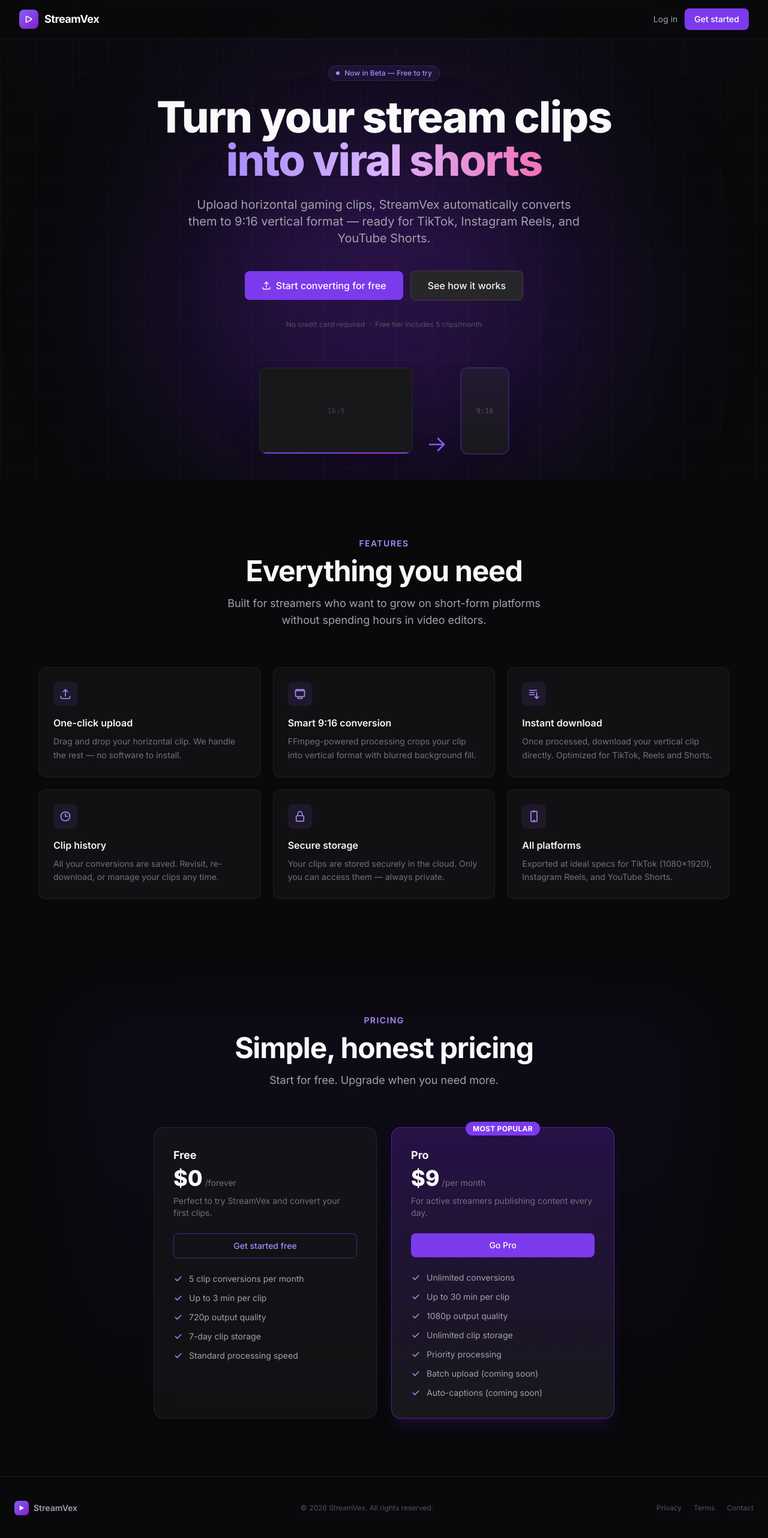
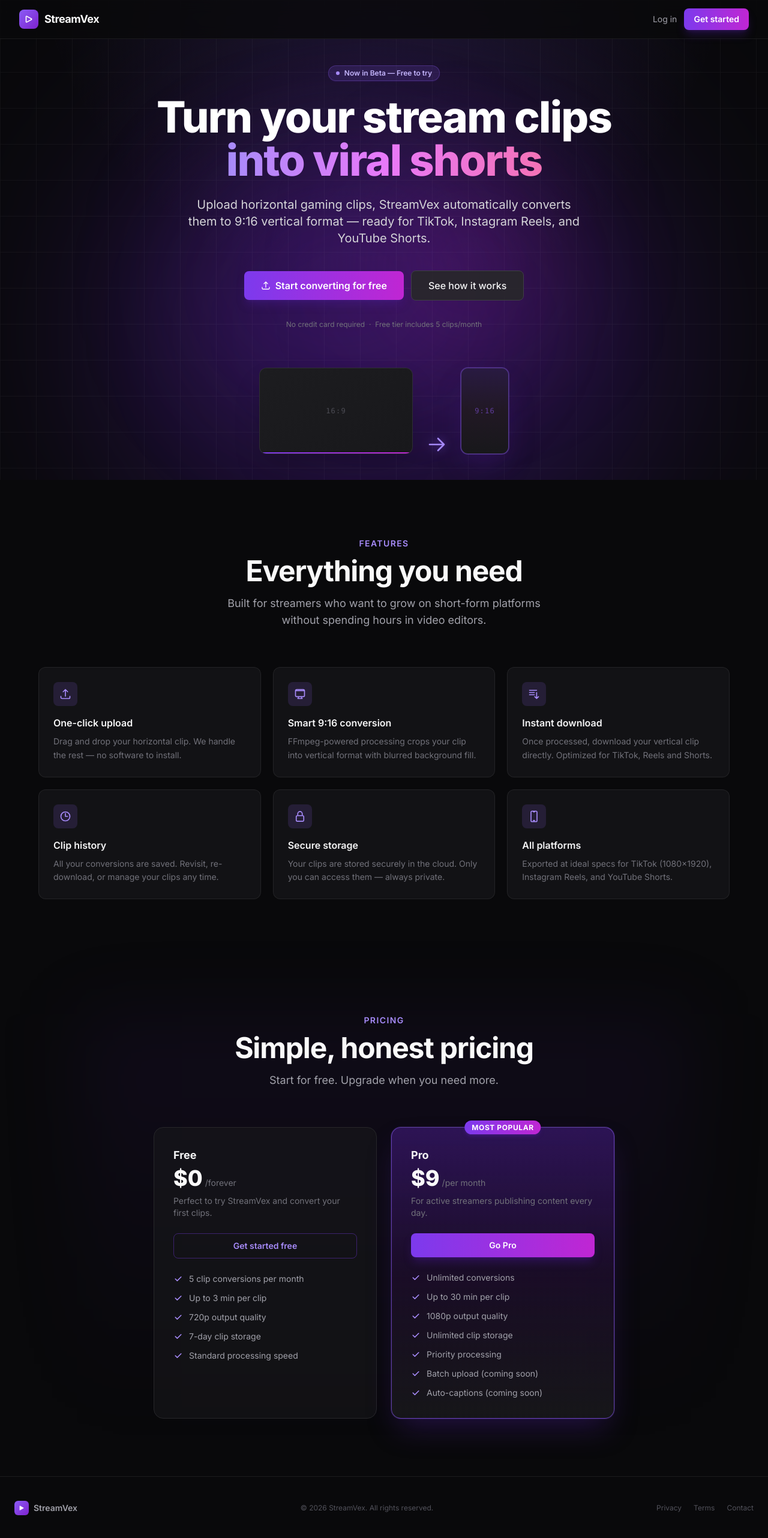
Before and after one commit to lasagnaalforno1/streamvex, a Next.js app: page / in a window 1280 px wide. Shown: the whole page at 60% size. Built offline with nearby package versions, Linux system fonts and the light colour scheme; no server answers.

Commit message:
feat: polish UI with stronger contrast, gradients, hover states and premium visual styling

```diff
--- a/app/globals.css
+++ b/app/globals.css
@@ -10,7 +10,7 @@
 
   body {
     @apply bg-zinc-950 text-zinc-50 antialiased;
-    background-image: radial-gradient(ellipse 90% 40% at 50% -8%, rgba(124, 58, 237, 0.08) 0%, transparent 65%);
+    background-image: radial-gradient(ellipse 80% 50% at 50% -10%, rgba(139, 92, 246, 0.18) 0%, transparent 60%);
   }
 
   * {
@@ -37,41 +37,44 @@
 
 @layer components {
   .glass-card {
-    @apply bg-zinc-900/60 backdrop-blur-sm border border-zinc-800/60 rounded-xl;
+    @apply bg-zinc-900/70 backdrop-blur-sm border border-white/[0.07] rounded-xl;
   }
 
   .gradient-text {
-    @apply bg-gradient-to-r from-violet-400 to-purple-300 bg-clip-text text-transparent;
+    @apply bg-gradient-to-r from-violet-400 via-purple-400 to-fuchsia-400 bg-clip-text text-transparent;
   }
 
   .btn-primary {
     @apply inline-flex items-center justify-center gap-2 px-5 py-2.5 rounded-lg
-           bg-violet-600 hover:bg-violet-500 text-white font-medium text-sm
-           transition-all duration-150 active:scale-[0.98]
-           focus-visible:outline-none focus-visible:ring-2 focus-visible:ring-violet-500;
+           bg-gradient-to-r from-violet-600 to-fuchsia-600
+           hover:from-violet-500 hover:to-fuchsia-500
+           text-white font-semibold text-sm
+           shadow-lg shadow-violet-900/40 hover:shadow-violet-700/60
+           transition-all duration-200 active:scale-[0.97]
+           focus-visible:outline-none focus-visible:ring-2 focus-visible:ring-violet-500 focus-visible:ring-offset-2 focus-visible:ring-offset-zinc-950;
   }
 
   .btn-secondary {
     @apply inline-flex items-center justify-center gap-2 px-5 py-2.5 rounded-lg
-           bg-zinc-800 hover:bg-zinc-700 text-zinc-100 font-medium text-sm
+           bg-zinc-800/90 hover:bg-zinc-700 text-zinc-100 font-medium text-sm
            border border-zinc-700 hover:border-zinc-600
-           transition-all duration-150 active:scale-[0.98]
+           transition-all duration-200 active:scale-[0.97]
            focus-visible:outline-none focus-visible:ring-2 focus-visible:ring-zinc-500;
   }
 
   .btn-outline {
     @apply inline-flex items-center justify-center gap-2 px-5 py-2.5 rounded-lg
            bg-transparent hover:bg-violet-600/10 text-violet-400 hover:text-violet-300
-           font-medium text-sm border border-violet-600/50 hover:border-violet-500
-           transition-all duration-150 active:scale-[0.98]
+           font-semibold text-sm border border-violet-600/40 hover:border-violet-500
+           transition-all duration-200 active:scale-[0.97]
            focus-visible:outline-none focus-visible:ring-2 focus-visible:ring-violet-500;
   }
 
   .input-field {
-    @apply w-full px-3.5 py-2.5 rounded-lg bg-zinc-900 border border-zinc-700
+    @apply w-full px-3.5 py-2.5 rounded-lg bg-zinc-800/80 border border-zinc-700
            text-zinc-100 placeholder-zinc-500 text-sm
-           focus:outline-none focus:ring-2 focus:ring-violet-500 focus:border-transparent
-           transition-colors duration-150;
+           focus:outline-none focus:ring-2 focus:ring-violet-500/70 focus:border-violet-500/50
+           transition-all duration-200;
   }
 
   .label {
--- a/components/dashboard/ClipCard.tsx
+++ b/components/dashboard/ClipCard.tsx
@@ -59,10 +59,10 @@
   return (
     <Link
       href={`/clips/${clip.id}`}
-      className="group flex flex-col rounded-xl border border-zinc-800/60 bg-zinc-900/50 overflow-hidden
+      className="group flex flex-col rounded-xl border border-white/[0.07] bg-zinc-900/60 overflow-hidden
                  transition-all duration-200
-                 hover:border-violet-500/40 hover:bg-zinc-900 hover:-translate-y-0.5
-                 hover:shadow-xl hover:shadow-violet-950/20"
+                 hover:border-violet-500/50 hover:bg-zinc-900 hover:-translate-y-1 hover:scale-[1.01]
+                 hover:shadow-2xl hover:shadow-violet-950/40"
     >
       {/* ── Thumbnail ──────────────────────────────────────────────────────── */}
       <div
@@ -174,7 +174,7 @@
           {clip.title}
         </p>
         <div className="flex items-center justify-between gap-2">
-          <p className="text-xs text-zinc-600 truncate">
+          <p className="text-xs text-zinc-500 truncate">
             {meta.join(" · ")}
           </p>
           {isProcessing && (
--- a/components/landing/Hero.tsx
+++ b/components/landing/Hero.tsx
@@ -5,13 +5,14 @@
     <section className="relative min-h-screen flex items-center justify-center overflow-hidden pt-16">
       {/* Background glow */}
       <div className="absolute inset-0 -z-10">
-        <div className="absolute top-1/4 left-1/2 -translate-x-1/2 w-[800px] h-[600px] bg-violet-700/20 rounded-full blur-[120px]" />
-        <div className="absolute top-1/3 left-1/3 w-[400px] h-[400px] bg-purple-900/20 rounded-full blur-[80px]" />
+        <div className="absolute top-1/4 left-1/2 -translate-x-1/2 w-[900px] h-[700px] bg-violet-700/30 rounded-full blur-[140px]" />
+        <div className="absolute top-1/3 left-1/4 w-[500px] h-[400px] bg-purple-800/20 rounded-full blur-[100px]" />
+        <div className="absolute top-1/3 right-1/4 w-[350px] h-[350px] bg-fuchsia-700/15 rounded-full blur-[90px]" />
       </div>
 
       {/* Grid overlay */}
       <div
-        className="absolute inset-0 -z-10 opacity-[0.03]"
+        className="absolute inset-0 -z-10 opacity-[0.045]"
         style={{
           backgroundImage:
             "linear-gradient(rgba(255,255,255,0.8) 1px, transparent 1px), linear-gradient(90deg, rgba(255,255,255,0.8) 1px, transparent 1px)",
@@ -21,7 +22,7 @@
 
       <div className="max-w-5xl mx-auto px-4 sm:px-6 text-center">
         {/* Badge */}
-        <div className="inline-flex items-center gap-2 px-3 py-1 rounded-full bg-violet-500/10 border border-violet-500/20 text-violet-400 text-xs font-medium mb-6">
+        <div className="inline-flex items-center gap-2 px-3 py-1 rounded-full bg-violet-500/15 border border-violet-500/30 text-violet-300 text-xs font-semibold mb-6 shadow-sm shadow-violet-900/30">
           <span className="relative flex h-1.5 w-1.5">
             <span className="animate-ping absolute inline-flex h-full w-full rounded-full bg-violet-400 opacity-75" />
             <span className="relative inline-flex rounded-full h-1.5 w-1.5 bg-violet-400" />
@@ -30,16 +31,16 @@
         </div>
 
         {/* Headline */}
-        <h1 className="text-5xl sm:text-6xl lg:text-7xl font-extrabold tracking-tight leading-[1.05] mb-6">
+        <h1 className="text-5xl sm:text-6xl lg:text-7xl font-extrabold tracking-tight leading-[1.05] mb-6 text-white drop-shadow-sm">
           Turn your stream clips
           <br />
-          <span className="bg-gradient-to-r from-violet-400 via-purple-300 to-pink-400 bg-clip-text text-transparent">
+          <span className="bg-gradient-to-r from-violet-400 via-fuchsia-400 to-pink-400 bg-clip-text text-transparent">
             into viral shorts
           </span>
         </h1>
 
         {/* Subheadline */}
-        <p className="text-lg sm:text-xl text-zinc-400 max-w-2xl mx-auto mb-10 leading-relaxed">
+        <p className="text-lg sm:text-xl text-zinc-300 max-w-2xl mx-auto mb-10 leading-relaxed">
           Upload horizontal gaming clips, StreamVex automatically converts them
           to 9:16 vertical format — ready for TikTok, Instagram Reels, and
           YouTube Shorts.
@@ -72,33 +73,34 @@
         </div>
 
         {/* Social proof */}
-        <p className="mt-8 text-xs text-zinc-600">
+        <p className="mt-8 text-xs text-zinc-500">
           No credit card required &nbsp;·&nbsp; Free tier includes 5 clips/month
         </p>
 
         {/* Mock phone preview */}
         <div className="mt-16 flex items-end justify-center gap-6">
           {/* Wide clip */}
-          <div className="hidden sm:block w-64 h-36 rounded-xl bg-zinc-900 border border-zinc-800 overflow-hidden relative shadow-2xl">
+          <div className="hidden sm:block w-64 h-36 rounded-xl bg-zinc-900 border border-zinc-700/60 overflow-hidden relative shadow-2xl">
             <div className="absolute inset-0 flex items-center justify-center">
-              <div className="text-zinc-700 text-xs font-mono">16:9</div>
+              <div className="text-zinc-600 text-xs font-mono tracking-widest">16:9</div>
             </div>
-            <div className="absolute bottom-0 left-0 right-0 h-0.5 bg-gradient-to-r from-violet-600 to-purple-600 animate-pulse" />
+            <div className="absolute inset-0 bg-gradient-to-br from-zinc-800/30 to-transparent" />
+            <div className="absolute bottom-0 left-0 right-0 h-0.5 bg-gradient-to-r from-violet-600 to-fuchsia-600 animate-pulse" />
           </div>
 
           {/* Arrow */}
-          <div className="text-violet-500">
+          <div className="text-violet-400 drop-shadow-[0_0_8px_rgba(139,92,246,0.6)]">
             <svg className="w-8 h-8" fill="none" stroke="currentColor" strokeWidth="2" viewBox="0 0 24 24">
               <path strokeLinecap="round" strokeLinejoin="round" d="M13.5 4.5L21 12m0 0l-7.5 7.5M21 12H3" />
             </svg>
           </div>
 
           {/* Vertical clip */}
-          <div className="w-20 h-36 rounded-xl bg-zinc-900 border border-violet-700/50 overflow-hidden relative shadow-2xl ring-1 ring-violet-500/20">
+          <div className="w-20 h-36 rounded-xl bg-zinc-900 border border-violet-500/50 overflow-hidden relative shadow-2xl ring-1 ring-violet-500/30 shadow-violet-900/40">
             <div className="absolute inset-0 flex items-center justify-center">
-              <div className="text-zinc-600 text-xs font-mono">9:16</div>
+              <div className="text-violet-500/60 text-xs font-mono tracking-widest">9:16</div>
             </div>
-            <div className="absolute top-0 left-0 right-0 h-full bg-gradient-to-b from-violet-900/20 to-transparent" />
+            <div className="absolute top-0 left-0 right-0 h-full bg-gradient-to-b from-violet-800/25 via-fuchsia-900/10 to-transparent" />
           </div>
         </div>
       </div>
--- a/components/landing/Pricing.tsx
+++ b/components/landing/Pricing.tsx
@@ -64,15 +64,15 @@
           {plans.map((plan) => (
             <div
               key={plan.name}
-              className={`relative rounded-2xl p-8 border transition-all ${
+              className={`relative rounded-2xl p-8 border transition-all duration-200 ${
                 plan.highlighted
-                  ? "bg-gradient-to-b from-violet-900/40 to-zinc-900 border-violet-600/50 shadow-xl shadow-violet-900/20"
-                  : "bg-zinc-900/60 border-zinc-800"
+                  ? "bg-gradient-to-b from-violet-900/50 via-purple-900/20 to-zinc-900/90 border-violet-500/60 shadow-2xl shadow-violet-900/40 ring-1 ring-violet-500/20"
+                  : "bg-zinc-900/60 border-zinc-800 hover:border-zinc-700"
               }`}
             >
               {plan.highlighted && (
-                <div className="absolute -top-3 left-1/2 -translate-x-1/2">
-                  <span className="px-3 py-1 rounded-full bg-violet-600 text-white text-xs font-bold tracking-wide">
+                <div className="absolute -top-3.5 left-1/2 -translate-x-1/2">
+                  <span className="px-3 py-1 rounded-full bg-gradient-to-r from-violet-600 to-fuchsia-600 text-white text-xs font-bold tracking-wider shadow-md shadow-violet-900/50">
                     MOST POPULAR
                   </span>
                 </div>
```
Also changed, not shown: app/(dashboard)/dashboard/page.tsx (+7 -7 lines), components/landing/Features.tsx (+4 -4 lines), components/ui/StatusBadge.tsx (+5 -5 lines).
